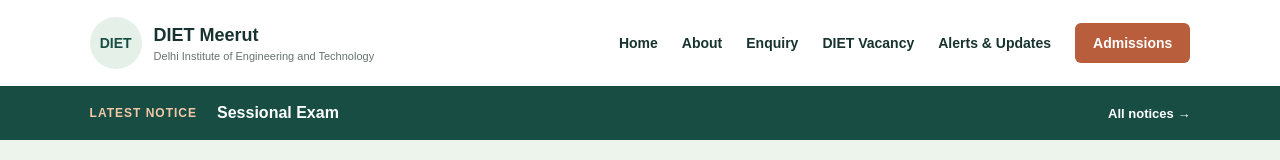
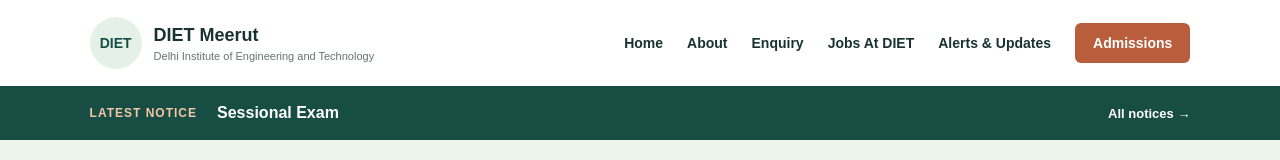
Before and after one commit to mkgtm28/College-website, a React (Vite) app: page / in a window 1280 px wide. Shown: the top 160 px of the page. Built offline with nearby package versions, Linux system fonts and the light colour scheme.

Commit message:
Modify Header

```diff
--- a/src/components/Header.jsx
+++ b/src/components/Header.jsx
@@ -16,7 +16,7 @@ function Header() {
         <Link to="/about">About</Link>
 
         <Link to="/enquiry">Enquiry</Link>
-        <Link to="/jobs">DIET Vacancy</Link>
+        <Link to="/jobs">Jobs At DIET</Link>
         <Link to="/updates">Alerts & Updates</Link>
         <Link className="nav-button" to="/admissions">
           Admissions
```
